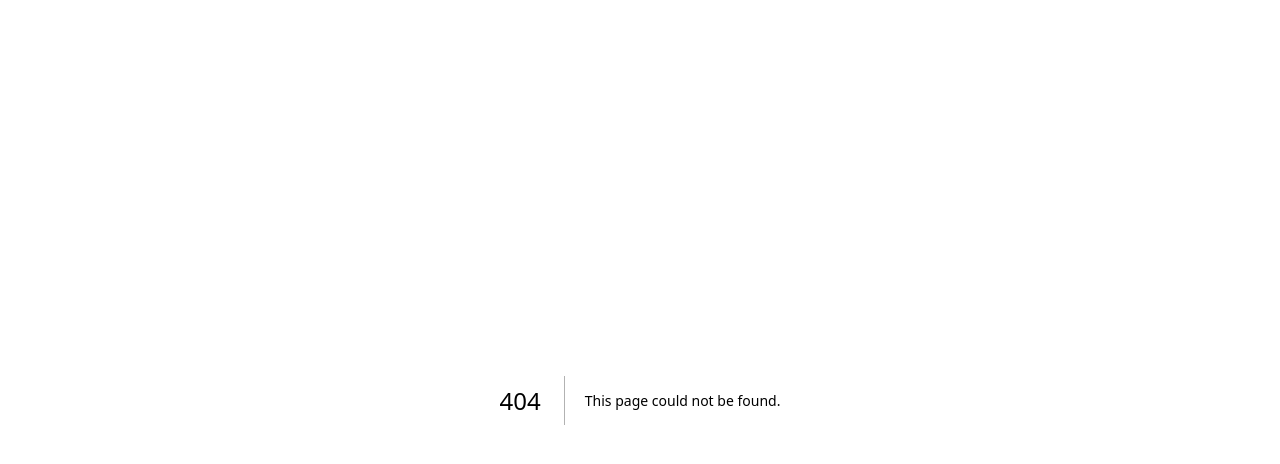
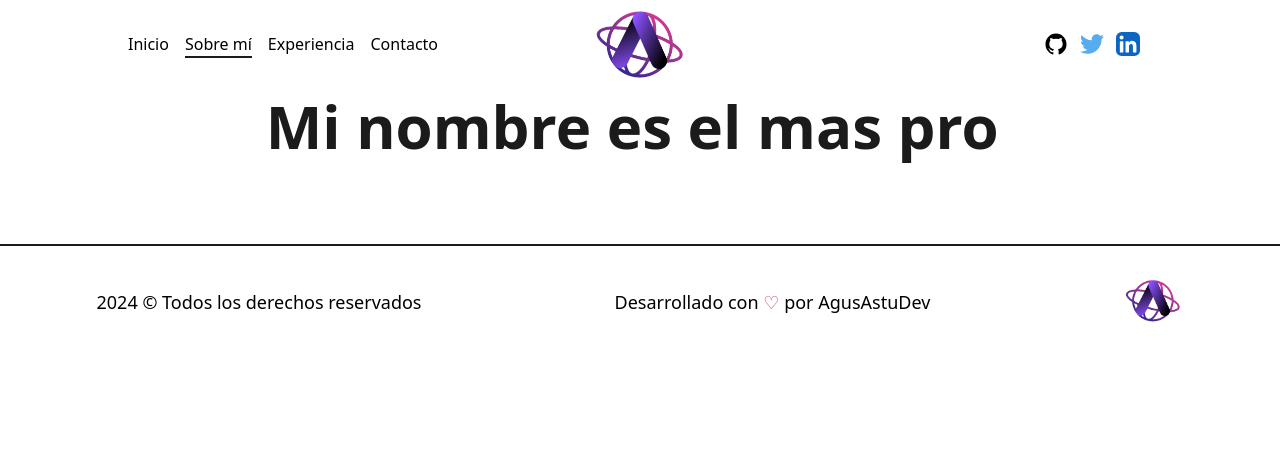
Before and after one commit to AgusAstuDev/agus_dev_portfolio, a Next.js app: page /about in a window 1280 px wide. Before the commit this address had no page. Shown: the top 464 px of the page. Built offline with nearby package versions, Linux system fonts and the light colour scheme.

Commit message:
Some details in title and layout

```diff
--- /dev/null
+++ b/src/components/about/About.tsx
@@ -0,0 +1,15 @@
+// React-Next:
+import React from "react";
+// Tools:
+import AnimatedText from "../common/AnimatedText";
+
+export default function About() {
+  return (
+    <div className="w-full">
+      <AnimatedText
+        arrayTexts={["Mi nombre es el mas pro"]}
+        className="w-full m-auto flex justify-center text-dark font-bold text-6xl text-left"
+      />
+    </div>
+  );
+}
--- a/src/components/home/HireMe.tsx
+++ b/src/components/home/HireMe.tsx
@@ -17,7 +17,7 @@ export default function HireMe() {
         <CircularText className={"fill-dark animate-spin-slow"} />
         <Link
           href="mailto:agusastudillo.dev@gmail.com"
-          className="flex items-center justify-center absolute left-1/2 top-1/2 -translate-y-1/2 -translate-x-1/2 bg-dark text-light shadow-md border border-solid border-dark w-24 h-24 rounded-full font-semibold hover:bg-light hover:text-dark ease-in-out duration-300"
+          className="flex items-center justify-center absolute left-1/2 top-1/2 -translate-y-1/2 -translate-x-1/2 bg-dark text-light shadow-md border border-solid border-dark w-[100px] h-[100px] rounded-full font-semibold hover:bg-light hover:text-dark ease-in-out duration-300"
         >
           {hireMe}
         </Link>
--- a/src/components/icons_svg/icons.js
+++ b/src/components/icons_svg/icons.js
@@ -395,7 +395,7 @@ export const CircularText = ({ className, ...rest }) => (
     width="100%"
     height="300"
     viewBox="0 0 1024 1024"
-    enable-background="0 0 1024 1024"
+    enableBackground="0 0 1024 1024"
     xmlSpace="preserve"
     className={`w-full h-auto ${className}`}
     {...rest}
--- a/src/components/layout/PageLayout.tsx
+++ b/src/components/layout/PageLayout.tsx
@@ -1,6 +1,10 @@
 // React-Next:
 import React from "react";
 import Head from "next/head";
+import { useRouter } from "next/router";
+// Components:
+import Header from "./Header";
+import Footer from "./Footer";
 
 // Interface:
 interface Props {
@@ -17,10 +21,19 @@ export default function PageLayout({
   image = "/favicon.png",
   children,
 }: Props) {
+  const router = useRouter();
   return (
     <>
       <Head>
-        <title>{title}</title>
+        <title>
+          {title}{" "}
+          {router.asPath == "/"
+            ? ""
+            : `| ${
+                router.asPath.substring(1)[0].toUpperCase() +
+                router.asPath.substring(2)
+              }`}
+        </title>
         <meta name="description" content={description} />
         <meta property="og:site_name" content="New page" />
         <link rel="icon" href="/favicon.png" />
@@ -31,7 +44,11 @@ export default function PageLayout({
         <meta property="og:title" content={title} />
         <meta property="og:description" content={description} />
       </Head>
-      <main>{children}</main>
+      <main>
+        <Header />
+        {children}
+        <Footer />
+      </main>
     </>
   );
 }
--- /dev/null
+++ b/src/pages/about.tsx
@@ -0,0 +1,15 @@
+// React-Next:
+import React from "react";
+// Components:
+import PageLayout from "@/components/layout/PageLayout";
+import About from "@/components/about/About";
+// Exports:
+export { getStaticProps } from "@/tools/getStaticProps";
+
+export default function about() {
+  return (
+    <PageLayout>
+      <About></About>
+    </PageLayout>
+  );
+}
--- a/src/pages/index.tsx
+++ b/src/pages/index.tsx
@@ -10,9 +10,7 @@ export { getStaticProps } from "@/tools/getStaticProps";
 export default function Home() {
   return (
     <PageLayout>
-      <Header />
       <HomeInfo />
-      <Footer />
       <HireMe />
     </PageLayout>
   );
--- a/tailwind.config.ts
+++ b/tailwind.config.ts
@@ -13,7 +13,7 @@ const config: Config = {
       },
       colors: {
         dark: "#1b1b1b",
-        light: "#f5f5f5",
+        light: "#F5F5F5",
         primary: "#B63E96",
         primaryDark: "#58E6D9",
       },
```
